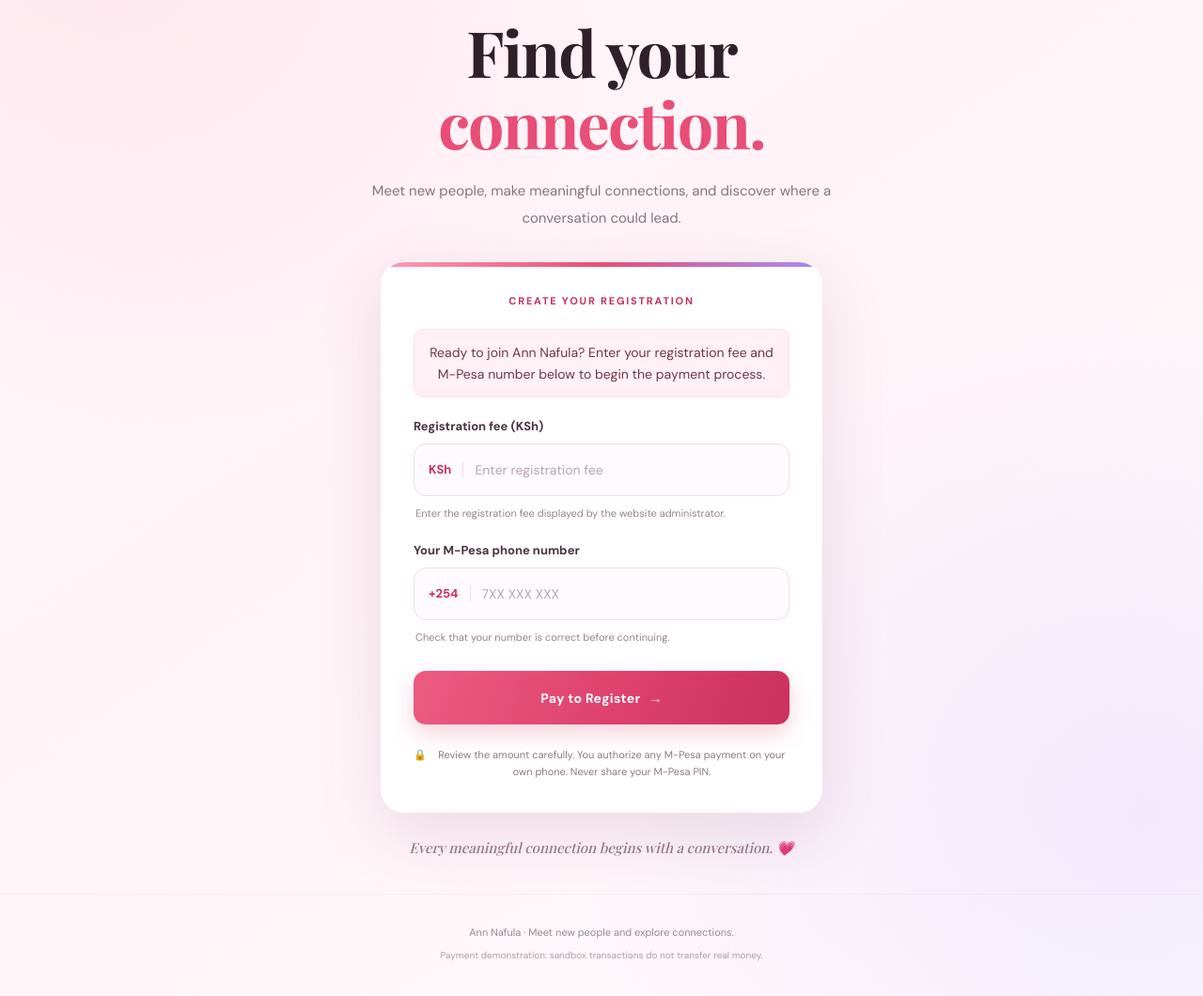
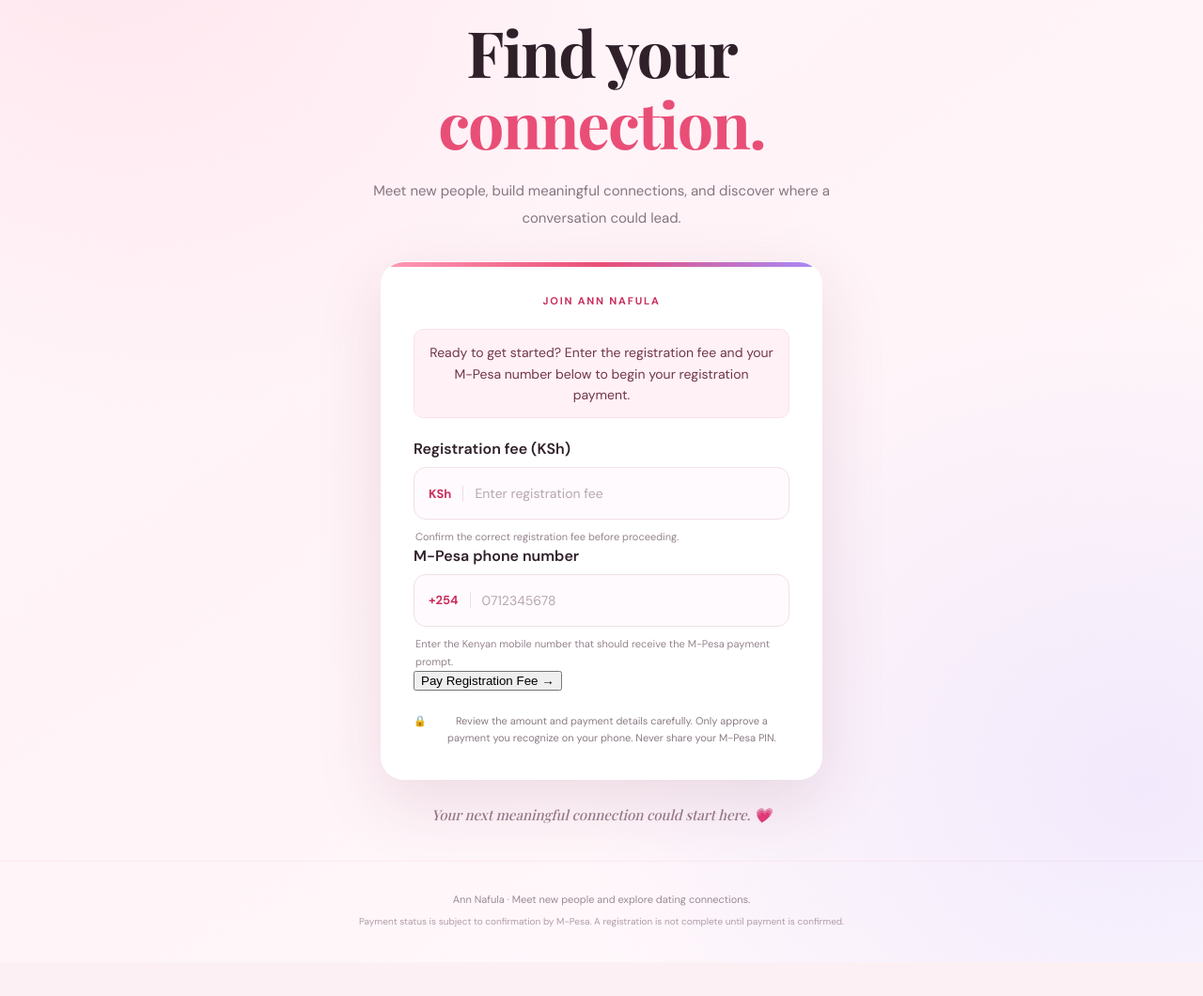
Before and after one commit to infinite1-code/mpesa-stk, a Flask app: template templates/index.html in a window 1280 px wide. Shown: the part 231-1291 px from the top of the page at 94% size. After the commit the page ends 1218 px from the top, so only its background shows below. Run offline with Flask 3, Linux system fonts and the light colour scheme; the template is opened without the code that fills it, so the values that code supplies are empty.

Commit message:
Update index.html

```diff
--- a/templates/index.html
+++ b/templates/index.html
@@ -1,11 +1,20 @@
-<!DOCTYPE html><html lang="en">
+<!DOCTYPE html>
+<html lang="en">
 <head>
     <meta charset="UTF-8">
-    <meta name="viewport" content="width=device-width, initial-scale=1.0"><title>Ann Nafula | Find Your Connection</title>
-<meta name="description" content="Welcome to Ann Nafula, a place to meet new people and explore meaningful connections.">
+    <meta name="viewport" content="width=device-width, initial-scale=1.0">
 
-<link rel="stylesheet" href="/style.css">
-<script src="/script.js" defer></script>
+    <title>Ann Nafula | Find Your Connection</title>
+
+    <meta
+        name="description"
+        content="Join Ann Nafula to meet new people, build meaningful connections, and explore dating opportunities."
+    >
+
+    <meta name="theme-color" content="#fff1f5">
+
+    <link rel="stylesheet" href="/static/style.css">
+    <script src="/static/script.js" defer></script>
 
     <style>
         .brand-icon {
@@ -55,15 +64,19 @@
             margin-top: 24px;
         }
     </style>
+</head>
 
-</head><body>
+<body>
     <header class="navbar">
         <a href="/" class="brand">
             <span class="brand-icon" aria-hidden="true">♥</span>
             Ann Nafula
         </a>
+
         <span class="secure-label">Meet. Connect. Belong.</span>
-    </header><main>
+    </header>
+
+    <main>
         <section class="hero">
             <div class="heart-art" aria-hidden="true">♥</div>
 
@@ -75,25 +88,26 @@
             </h1>
 
             <p class="intro">
-            Meet new people, make meaningful connections, and discover
+                Meet new people, build meaningful connections, and discover
                 where a conversation could lead.
             </p>
 
             <div class="donation-card">
-            <div class="amount-label">CREATE YOUR REGISTRATION</div>
+                <div class="amount-label">JOIN ANN NAFULA</div>
 
                 <p class="registration-note">
-                Ready to join Ann Nafula? Enter your registration fee and
-                M-Pesa number below to begin the payment process.
+                    Ready to get started? Enter the registration fee and
+                    your M-Pesa number below to begin your registration payment.
                 </p>
 
-            <form id="donationForm">
+                <form id="registrationForm">
                     <label class="fee-label" for="amount">
                         Registration fee (KSh)
                     </label>
 
                     <div class="phone-input">
                         <span class="country-code">KSh</span>
+
                         <input
                             id="amount"
                             name="amount"
@@ -108,39 +122,40 @@
                     </div>
 
                     <p class="input-help">
-                    Enter the registration fee displayed by the website
-                    administrator.
+                        Confirm the correct registration fee before proceeding.
                     </p>
 
                     <label class="fee-label" for="phone">
-                    Your M-Pesa phone number
+                        M-Pesa phone number
                     </label>
 
                     <div class="phone-input">
                         <span class="country-code">+254</span>
+
                         <input
                             id="phone"
                             name="phone"
                             type="tel"
-                        inputmode="numeric"
+                            inputmode="tel"
                             autocomplete="tel"
-                        placeholder="7XX XXX XXX"
+                            placeholder="0712345678"
                             maxlength="15"
                             required
                         >
                     </div>
 
                     <p class="input-help">
-                    Check that your number is correct before continuing.
+                        Enter the Kenyan mobile number that should receive
+                        the M-Pesa payment prompt.
                     </p>
 
-                <button id="donateButton" type="submit">
-                    <span id="buttonText">Pay to Register</span>
+                    <button id="payButton" type="submit">
+                        <span id="buttonText">Pay Registration Fee</span>
                         <span aria-hidden="true"> →</span>
                     </button>
 
                     <div
-                    id="status"
+                        id="paymentStatus"
                         class="status"
                         role="status"
                         aria-live="polite"
@@ -150,23 +165,27 @@
 
                 <div class="trust-note">
                     <span aria-hidden="true">🔒</span>
-                Review the amount carefully. You authorize any M-Pesa
-                payment on your own phone. Never share your M-Pesa PIN.
+                    Review the amount and payment details carefully.
+                    Only approve a payment you recognize on your phone.
+                    Never share your M-Pesa PIN.
                 </div>
             </div>
 
             <p class="bottom-note">
-            Every meaningful connection begins with a conversation. 💗
+                Your next meaningful connection could start here. 💗
             </p>
         </section>
     </main>
 
     <footer>
-    <p>Ann Nafula · Meet new people and explore connections.</p>
+        <p>
+            Ann Nafula · Meet new people and explore dating connections.
+        </p>
+
         <p class="demo-notice">
-        Payment demonstration: sandbox transactions do not transfer real money.
+            Payment status is subject to confirmation by M-Pesa.
+            A registration is not complete until payment is confirmed.
         </p>
     </footer>
-
 </body>
 </html>
```
Lines whose indentation alone changed are shown as unchanged.
